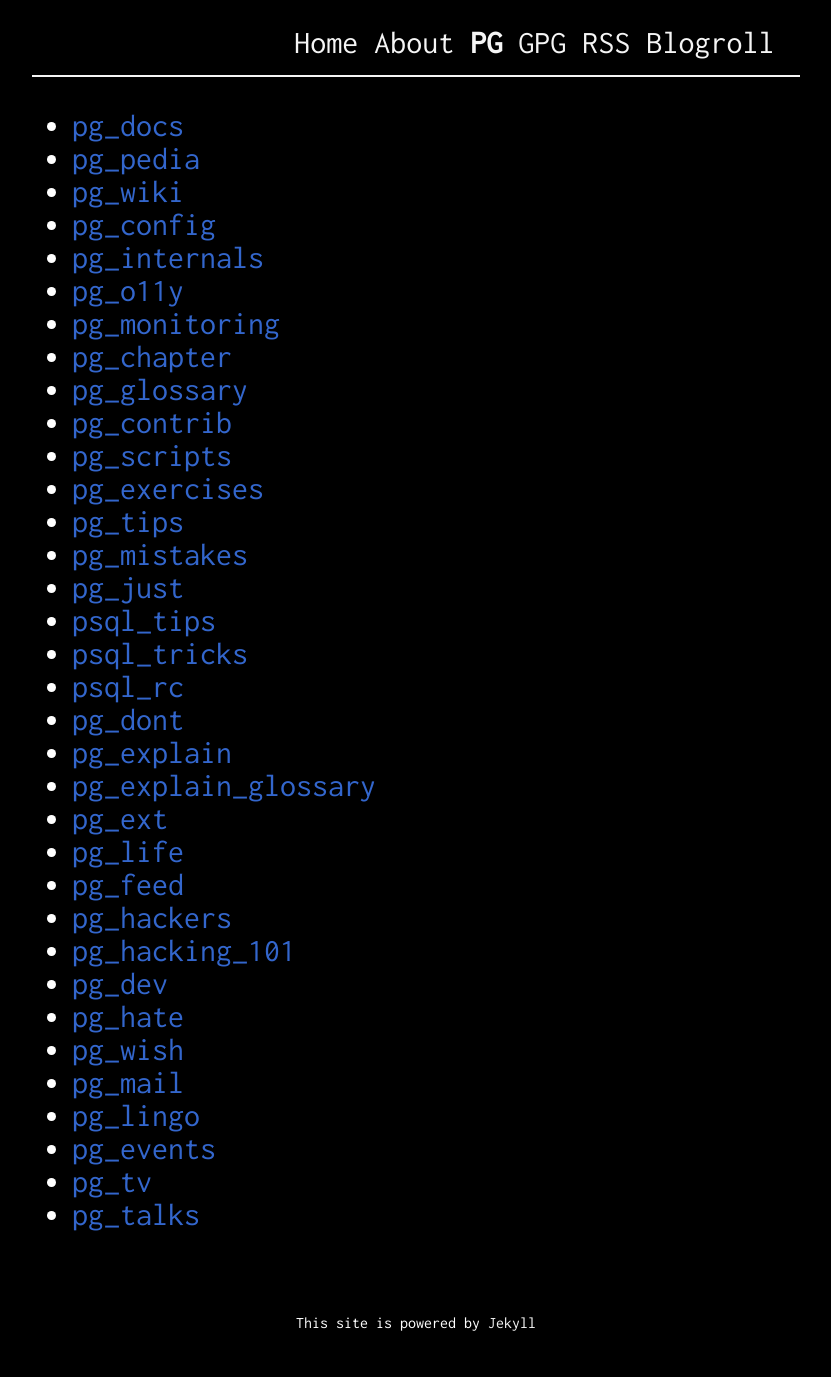
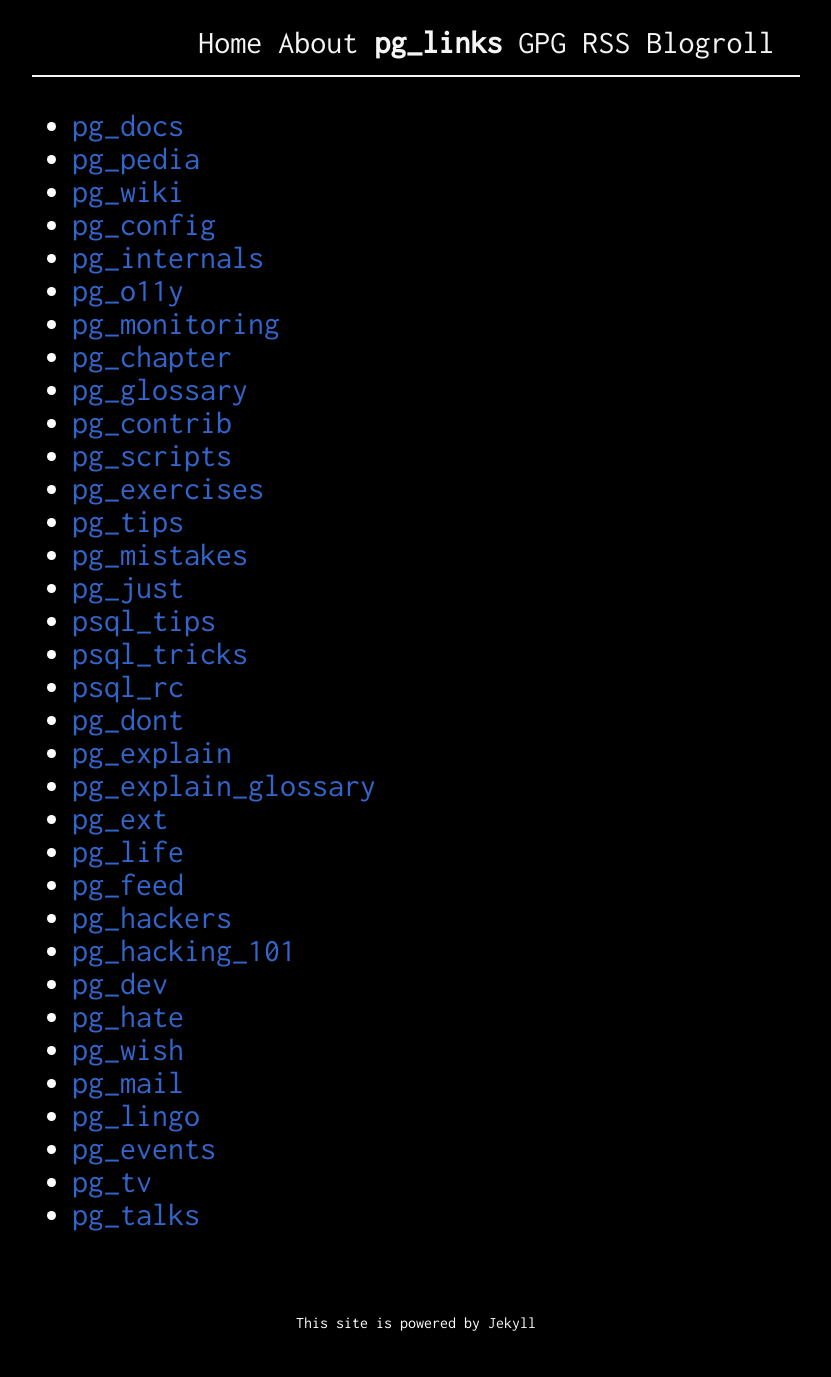
Before and after one commit to giulianopz/giulianopz.github.io, a Jekyll site: the page built from pg.md, in a window 1280 px wide. Shown: the whole page, without its empty margins (224-1055 px from the left). Built offline with Jekyll 4.4.1, drawn with Linux system fonts in a browser that asks for light colours; nearby versions of some CDN libraries.

Commit message:
rename tab

```diff
--- a/_data/navigation.yaml
+++ b/_data/navigation.yaml
@@ -2,7 +2,7 @@
   link: /
 - name: About
   link: /about.html
-- name: PG
+- name: pg_links
   link: /pg.html
 - name: GPG
   link: /gpg.html
--- a/pg.md
+++ b/pg.md
@@ -1,6 +1,6 @@
 ---
 layout: default
-title: pg
+title: pg_links
 ---
 
 - [pg_docs](https://www.postgresql.org/docs/current/)
```
